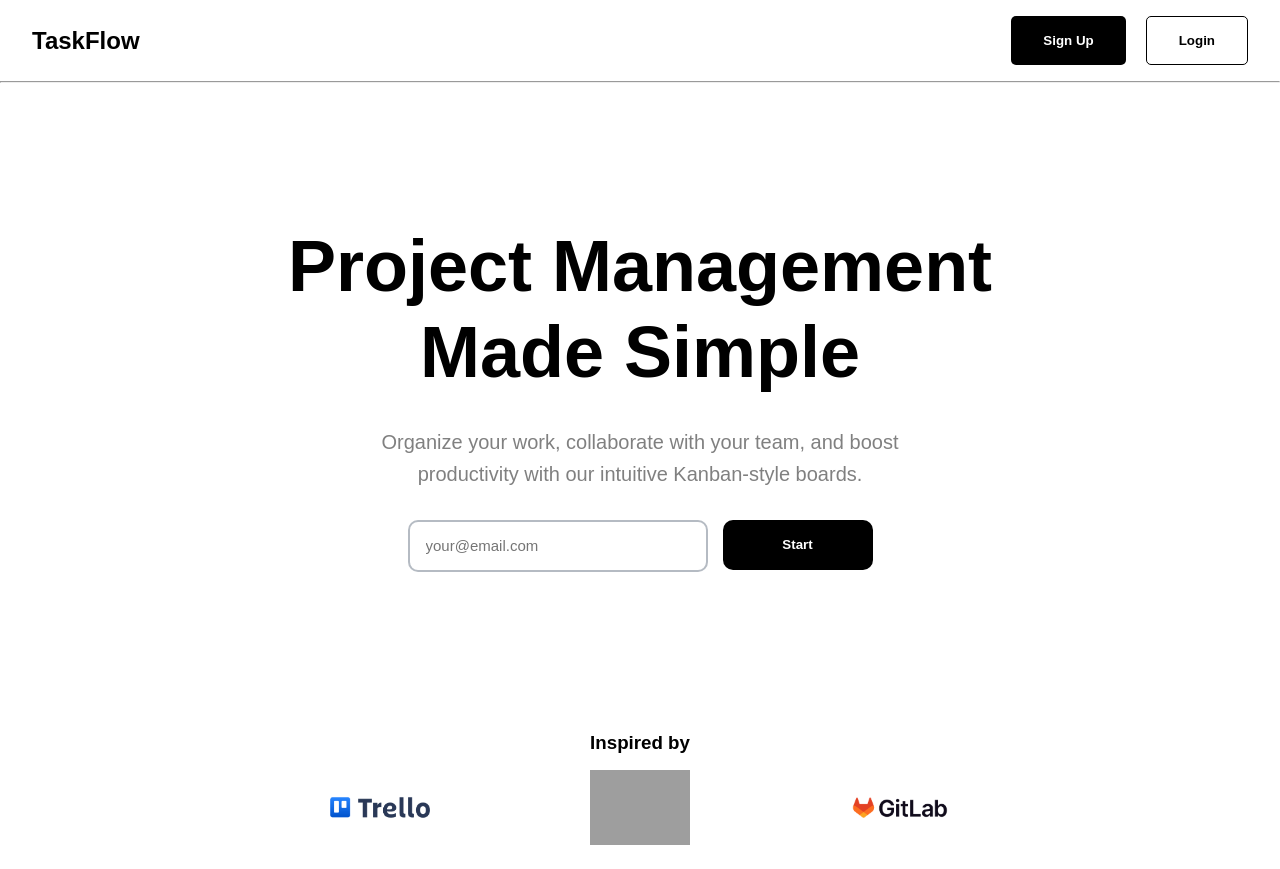
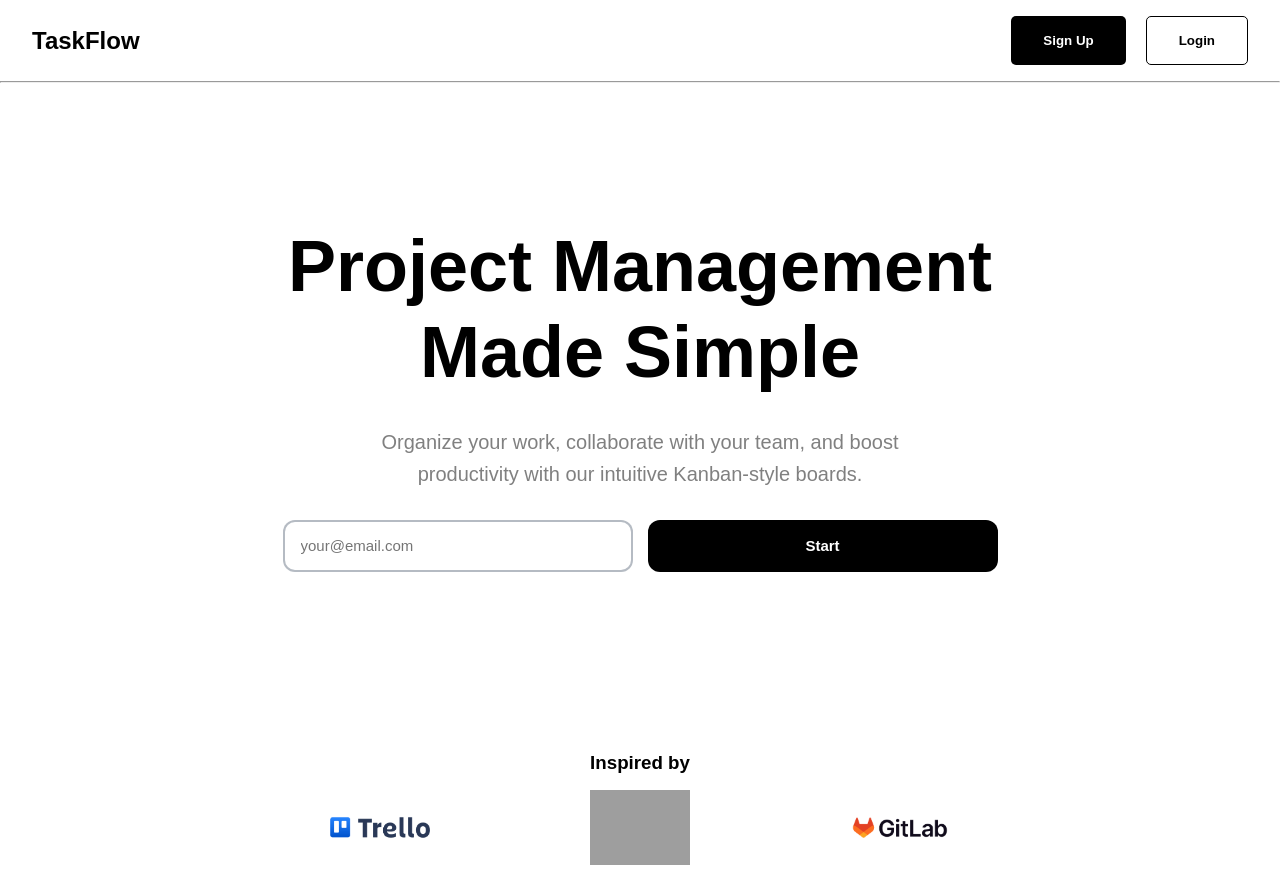
Before and after one commit to VitorFranciscoDev/taskflow-web, a Vue app: page / in a window 1280 px wide. Built offline with nearby package versions, Linux system fonts and the light colour scheme; grey boxes are pictures that could not be loaded.

Commit message:
feature(): Button props added

```diff
--- a/src/infrastructure/presentation/auth/components/Button.vue
+++ b/src/infrastructure/presentation/auth/components/Button.vue
@@ -1,17 +1,18 @@
 <script lang="ts" setup>
 
-interface Props {
-  text?: string;
-}
+  interface Props {
+    text: string;
+    width: number;
+    height: number;
+    event?: () => void;
+  }
 
-const props = withDefaults(defineProps<Props>(), {
-  text: ''
-})
+  const props = defineProps<Props>();
 
 </script>
 
 <template>
-  <button class="button">{{ props.text }}</button>
+  <button @click="event" class="button">{{ props.text }}</button>
 </template>
 
 <style scoped>
--- a/src/infrastructure/presentation/auth/components/Main.vue
+++ b/src/infrastructure/presentation/auth/components/Main.vue
@@ -1,3 +1,18 @@
+<script setup lang="ts">
+  import { ref } from 'vue';
+  import TextField from './TextField.vue';
+  import Button from './Button.vue';
+import { useRouter } from 'vue-router';
+
+  const router = useRouter();
+
+  const email = ref('');
+
+  function handleSubmit() {
+    router.push("/signUp");
+  }
+</script>
+
 <template>
     <main class="main">
       <h1 class="main__title">Project Management Made Simple</h1>
@@ -6,10 +21,14 @@
         Kanban-style boards.</p>
 
       <div class="main__start">
-        <fieldset class="main__start__fieldset">
-          <input name="email" type="email" class="main__start__fieldset__input" placeholder="your@email.com">
-        </fieldset>
-        <button class="main__start__button">Start</button>
+        <TextField
+          v-model="email"
+          :has-label="false"
+          label="Email"
+          placeholder="your@email.com"
+          type="email"
+        />
+        <Button text="Start" />
       </div>
     </main>
 </template>
--- a/src/infrastructure/presentation/auth/components/TextField.vue
+++ b/src/infrastructure/presentation/auth/components/TextField.vue
@@ -3,6 +3,7 @@ import {computed} from 'vue';
 
 interface Props {
   modelValue: string;
+  hasLabel: boolean;
   label: string;
   type: string;
   placeholder: string;
@@ -25,7 +26,7 @@ const value = computed({
 
 <template>
   <div class="text-field">
-    <label class="label">{{ label }}</label>
+    <label v-if="hasLabel" class="label">{{ label }}</label>
 
     <fieldset class="fieldset">
       <input
--- a/src/infrastructure/presentation/auth/screens/LoginPage.vue
+++ b/src/infrastructure/presentation/auth/screens/LoginPage.vue
@@ -4,8 +4,8 @@
   import { ref } from 'vue';
   import Form from "@/infrastructure/presentation/auth/components/Form.vue";
   import Header from '../components/Header.vue';
-import { useAuthStore } from '../auth_state';
-import { useRouter } from 'vue-router';
+  import { useAuthStore } from '../auth_state';
+  import { useRouter } from 'vue-router';
 
   const authStore = useAuthStore();
   const router = useRouter();
```
